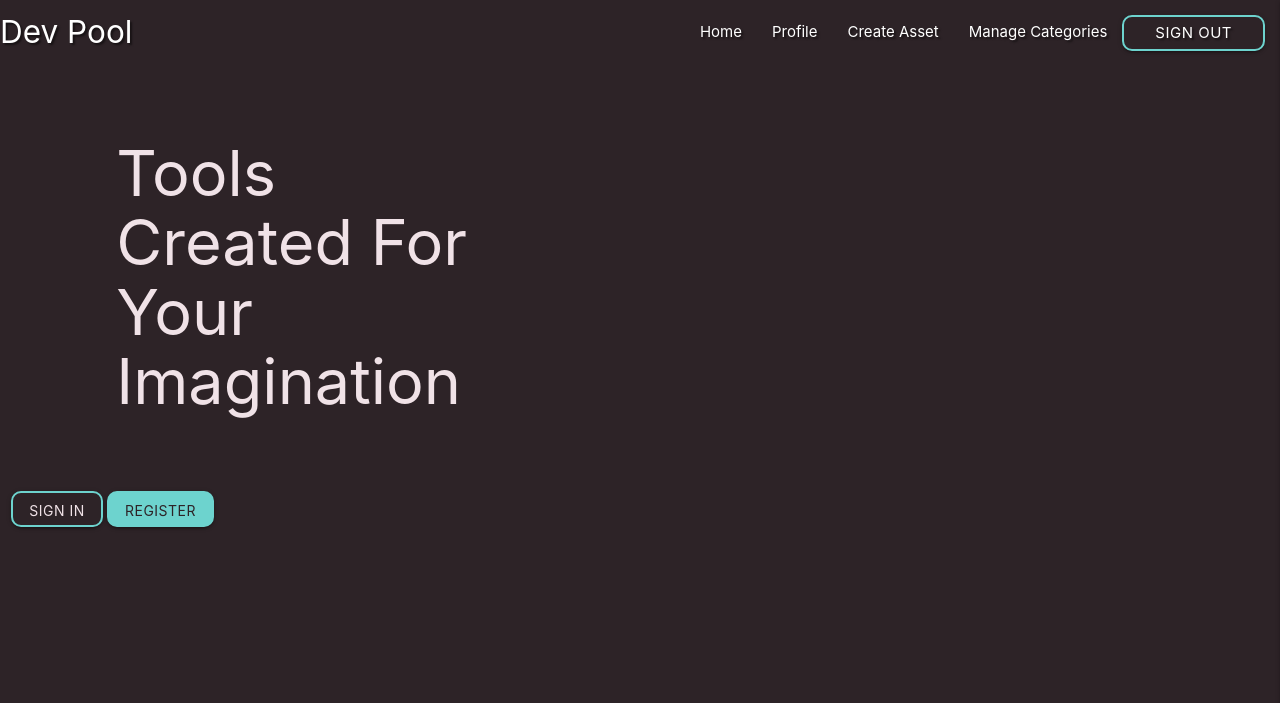
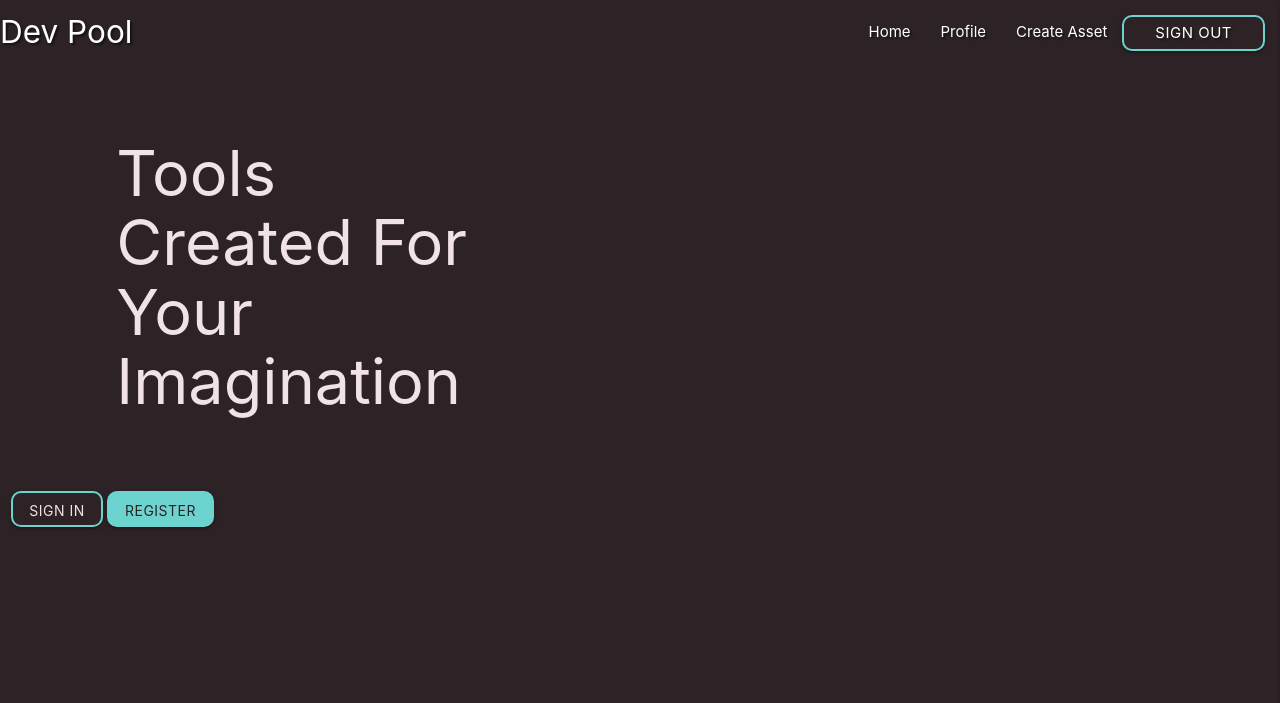
Before and after one commit to Brian-FullStack/dev_pool, a Flask app: page / in a window 1280 px wide. Shown: the top 703 px of the page. Run offline with Flask 2, Linux system fonts and the light colour scheme; the visitor is signed in with stand-in values (Sample User, id 1); grey boxes marked "Sample" are stand-in pictures; a database or web service that is not in the repository returns one stand-in record (values such as "Sample title"); some libraries are stand-ins or nearby versions.

Commit message:
Added jinja if statement to nav link

```diff
--- a/templates/base.html
+++ b/templates/base.html
@@ -30,7 +30,9 @@
                 {% if session.user %}
                   <li class="nav-link"><a href="{{ url_for('profile', username=session['user']) }}">Profile</a></li>
                   <li class="nav-link"><a href="{{ url_for('create_asset') }}">Create Asset</a></li>
-                  <li class="nav-link"><a href="{{ url_for('list_categories') }}">Manage Categories</a></li>
+                  {% if session.user == "admin" %}
+                    <li class="nav-link"><a href="{{ url_for('list_categories') }}">Manage Categories</a></li>
+                  {% endif %}
                   <li class="nav-btn btn btn-border"><a href="{{ url_for('signOut') }}">Sign Out</a></li>
                 {% else %}
                   <li class="nav-btn btn btn-border"><a href="{{ url_for('signIn') }}">Sign In</a></li>
@@ -47,7 +49,9 @@
             {% if session.user %}
               <li><a href="{{ url_for('profile', username=session['user']) }}">Profile</a></li>
               <li><a href="{{ url_for('create_asset') }}">Create Asset</a></li>
-              <li><a href="{{ url_for('list_categories') }}">Manage Categories</a></li>
+              {% if session.user == "admin" %}
+                <li class="nav-link"><a href="{{ url_for('list_categories') }}">Manage Categories</a></li>
+              {% endif %}
               <li><a href="{{ url_for('signOut') }}">Sign Out</a></li>
             {% else %}
               <li><a href="{{ url_for('signIn') }}">Sign In</a></li>
```
